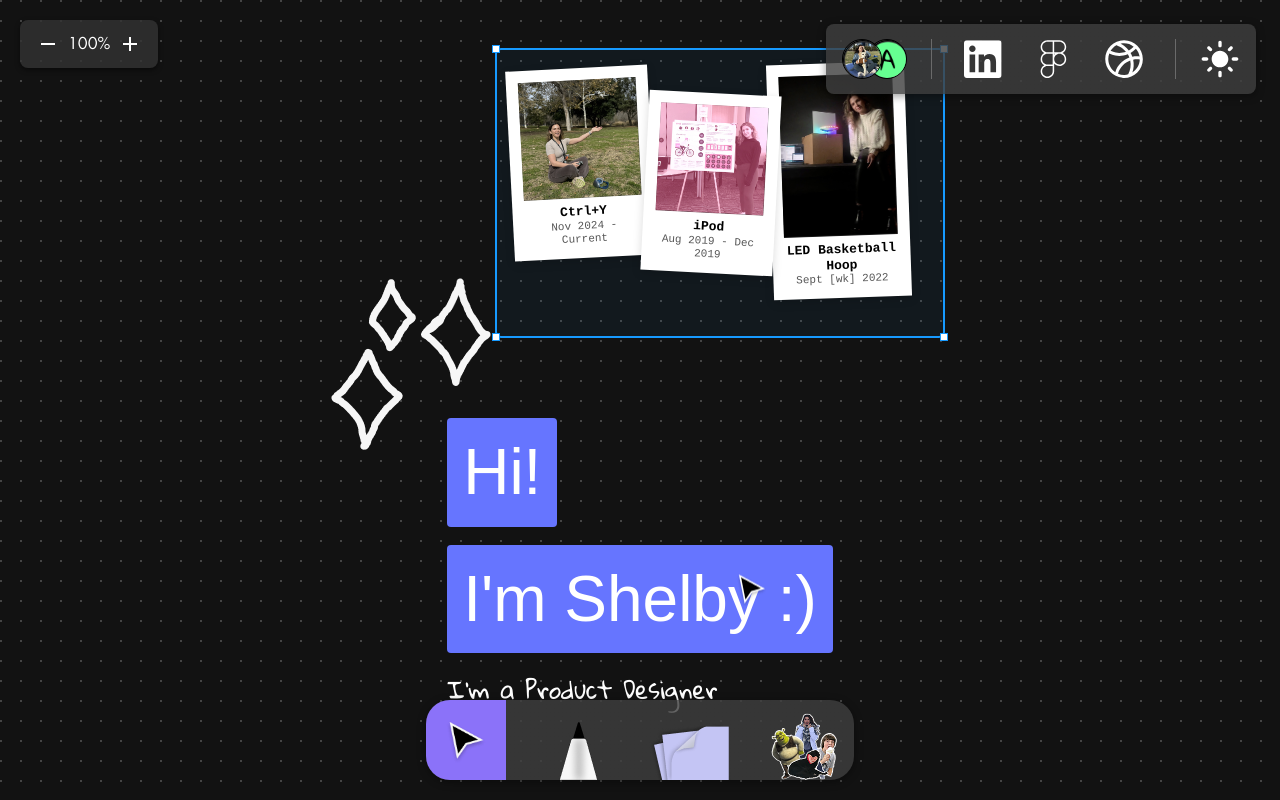
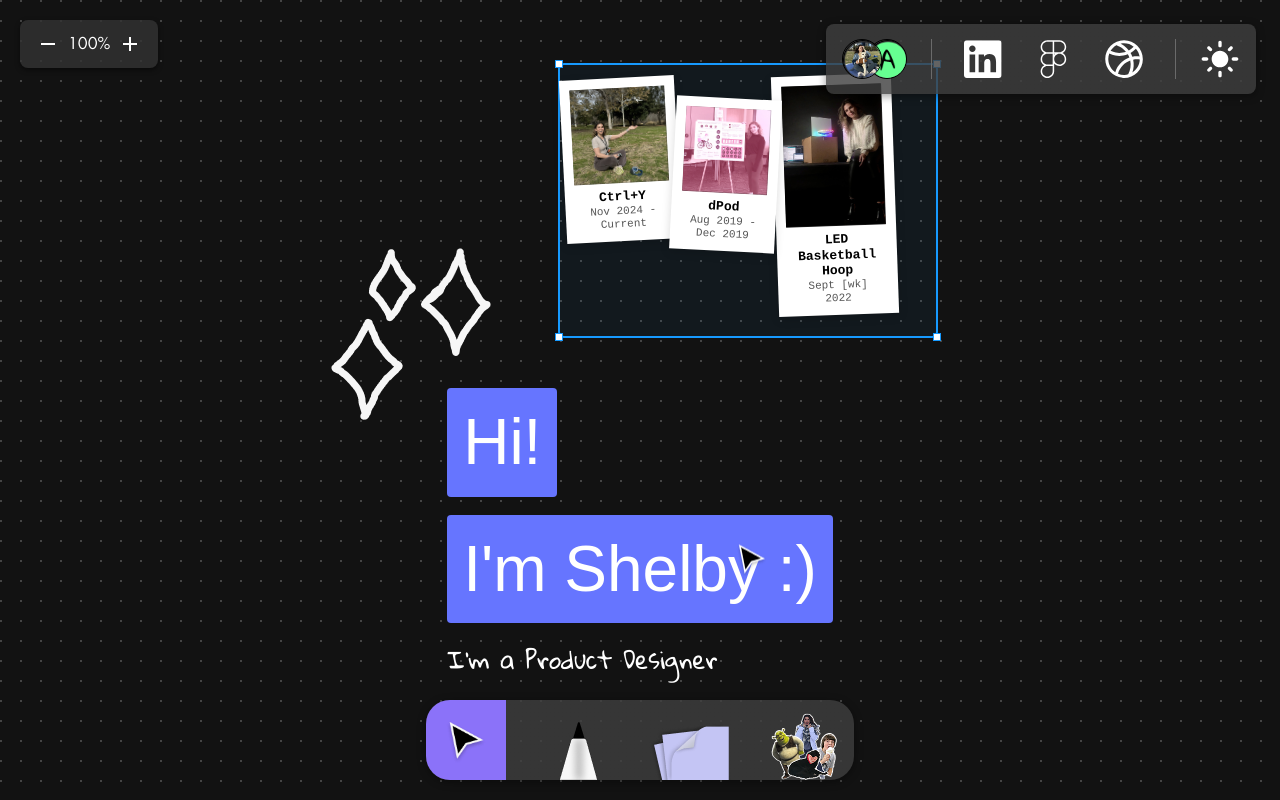
Before and after one commit to Patrick-Sherlund/shelby-reilly-portfolio, a React (Create React App) app: page / in a window 1280 px wide. Built offline with nearby package versions, Linux system fonts and the light colour scheme.

Commit message:
Zoom working

```diff
--- a/src/App.tsx
+++ b/src/App.tsx
@@ -18,6 +18,8 @@ import {useWandEmojis, WAND_LIFETIME, WAND_TRAVEL_DISTANCE} from './hooks/useWan
 import { useEmojiTool } from './hooks/useEmojiTool'
 import FloatingTopNav from "./components/FloatingTopNav/FloatingTopNav";
 import ZoomControls from './components/ZoomControls/ZoomControls'
+import { ZoomPanContext } from './context/ZoomPanContext'
+import { useDisableBrowserZoom } from './hooks/useDisableBrowserZoom'
 
 const AppContainer = styled(Box)(({ theme }) => ({
     width: '100vw',
@@ -125,8 +127,20 @@ export default function App() {
         }
     }, [])
 
+    // Invoke custom hook to disable native browser zoom
+    useDisableBrowserZoom()
 
     return (
+        <ZoomPanContext.Provider value={{
+            stageRef,
+            stageScale,
+            setStageScale,
+            stagePos,
+            setStagePos,
+            clampStagePosition,
+            zoomIn,
+            zoomOut
+        }}>
         <AppContainer>
             <FloatingTopNav />
             <ZoomControls
@@ -232,5 +246,6 @@ export default function App() {
                 <ProjectsPage />
             </PageWrapper>
         </AppContainer>
+        </ZoomPanContext.Provider>
     )
 }
--- a/src/components/Polaroid/Polaroid.tsx
+++ b/src/components/Polaroid/Polaroid.tsx
@@ -26,7 +26,7 @@ const PolaroidWrapper = styled('div')<{
   zIndex,
   transform: `rotate(${rotationDeg}deg)`,
   backgroundColor: '#ffffff',
-  padding: '12px 12px 12px 12px',
+  padding: '10px 10px 10px 10px',
   boxShadow: '0 3px 10px rgba(0, 0, 0, 0.15)',
   display: 'inline-block',
   transition: 'transform 0.3s ease-in-out, box-shadow 0.3s ease-in-out',
@@ -51,6 +51,8 @@ const PolaroidCaption = styled('div')(() => ({
   fontSize: '14px',
   lineHeight: '1.2',
   fontFamily: '"Courier New", monospace',
+  whiteSpace: 'normal',
+  padding: '0 5px',
 }));
 
 const PolaroidTitle = styled('div')(() => ({
@@ -58,11 +60,13 @@ const PolaroidTitle = styled('div')(() => ({
   color: '#000',
   marginBottom: '0px',
   fontSize: '13px',
+  whiteSpace: 'normal',
 }));
 
 const PolaroidDate = styled('div')(() => ({
   fontSize: '11px',
   color: '#555',
+  whiteSpace: 'normal',
 }));
 
 export default function Polaroid({
--- a/src/components/Polaroid/PolaroidCollection.tsx
+++ b/src/components/Polaroid/PolaroidCollection.tsx
@@ -1,14 +1,20 @@
 import React from 'react';
 import { styled } from '@mui/material/styles';
 import Polaroid from './Polaroid';
+import { useZoomPanContext } from '../../context/ZoomPanContext';
 
+// Set a fixed height that accommodates all polaroids with wrapped text
 const CollectionContainer = styled('div')(() => ({
   position: 'relative',
-  width: '450px',
-  height: '290px',
-  marginTop: '15px',
+  width: '380px',
+  height: '275px', // Adjusted for the more compact polaroids
+  marginTop: '0',
+  marginLeft: '15px',
+  // Allow wheel events but still remain clickable
+  pointerEvents: 'auto',
 }));
 
+// Simple selection box that exactly matches the container bounds
 const SelectionBox = styled('div')(() => ({
   position: 'absolute',
   top: '0px',
@@ -19,7 +25,6 @@ const SelectionBox = styled('div')(() => ({
   borderRadius: '6px',
   backgroundColor: 'rgba(23, 154, 255, 0.05)',
   zIndex: 0,
-  pointerEvents: 'none', // Allow clicking through to polaroids
 }));
 
 // Dots at the corners of the selection box
@@ -43,9 +48,66 @@ const SelectionDot = styled('div')<{ position: string }>(({ position }) => {
   };
 });
 
+// Utility to clamp scale within [1,3] – replicates logic from useZoomPan
+const clampScale = (s: number) => {
+  if (s < 1) return 1;
+  if (s > 3) return 3;
+  return s;
+};
+
 export default function PolaroidCollection() {
+  const {
+    stageRef,
+    stageScale,
+    setStageScale,
+    stagePos,
+    setStagePos,
+    clampStagePosition,
+  } = useZoomPanContext();
+
+  const handleWheel = (e: React.WheelEvent<HTMLDivElement>) => {
+    // Prevent default scrolling behaviour
+    e.preventDefault();
+
+    const deltaY = e.deltaY;
+
+    // When Ctrl/Cmd is pressed treat as zoom, otherwise vertical scroll (pan)
+    if (e.ctrlKey || e.metaKey) {
+      if (!stageRef.current) return;
+
+      const oldScale = stageScale;
+      const newScale = clampScale(oldScale - deltaY * 0.01);
+
+      if (newScale === oldScale) return;
+
+      const pointerPosition = { x: e.clientX, y: e.clientY };
+      const stage = stageRef.current;
+
+      const mousePointTo = {
+        x: (pointerPosition.x - stage.x()) / oldScale,
+        y: (pointerPosition.y - stage.y()) / oldScale,
+      };
+
+      const newPos = {
+        x: pointerPosition.x - mousePointTo.x * newScale,
+        y: pointerPosition.y - mousePointTo.y * newScale,
+      };
+
+      newPos.y = clampStagePosition(newPos.y);
+
+      setStageScale(newScale);
+      setStagePos(newPos);
+    } else {
+      // Vertical pan
+      setStagePos(prev => {
+        const newY = clampStagePosition(prev.y - deltaY);
+        return { x: prev.x, y: newY };
+      });
+    }
+  };
+
   return (
-    <CollectionContainer>
+    <CollectionContainer onWheel={handleWheel}>
       {/* Selection box with corner dots */}
       <SelectionBox>
         <SelectionDot position="top-left" />
@@ -60,24 +122,23 @@ export default function PolaroidCollection() {
         alt="Ctrl+Y"
         title="Ctrl+Y"
         date="Nov 2024 - Current"
-        width={142}
+        width={115}
         rotationDeg={-3}
         zIndex={2}
-        top="20px"
-        left="15px"
+        top="15px"
+        left="5px" // Adjusted slightly left
       />
 
-      {/* iPod Polaroid */}
       <Polaroid
         src={`${process.env.PUBLIC_URL}/images/polaroid/dpod.png`}
-        alt="iPod"
-        title="iPod"
+        alt="dPod"
+        title="dPod"
         date="Aug 2019 - Dec 2019"
-        width={132}
+        width={105}
         rotationDeg={3}
         zIndex={3}
-        top="45px"
-        left="150px"
+        top="35px"
+        left="115px" // Adjusted position
       />
 
       {/* LED Basketball Hoop Polaroid */}
@@ -86,11 +147,11 @@ export default function PolaroidCollection() {
         alt="LED Basketball Hoop"
         title="LED Basketball Hoop"
         date="Sept [wk] 2022"
-        width={138}
+        width={120} // Slightly smaller
         rotationDeg={-2}
         zIndex={1}
-        top="15px"
-        left="275px"
+        top="12px"
+        left="217px" // Adjusted horizontal position
       />
     </CollectionContainer>
   );
--- /dev/null
+++ b/src/context/ZoomPanContext.tsx
@@ -0,0 +1,26 @@
+import React, { createContext, useContext } from 'react'
+import Konva from 'konva'
+
+export interface ZoomPanContextValue {
+    stageRef: React.RefObject<Konva.Stage>
+    stageScale: number
+    setStageScale: React.Dispatch<React.SetStateAction<number>>
+    stagePos: { x: number; y: number }
+    setStagePos: React.Dispatch<React.SetStateAction<{ x: number; y: number }>>
+    clampStagePosition: (y: number) => number
+    zoomIn: (stageRef: React.RefObject<Konva.Stage>) => void
+    zoomOut: (stageRef: React.RefObject<Konva.Stage>) => void
+}
+
+// Provide an undefined default – consumers must sit under a provider
+export const ZoomPanContext = createContext<ZoomPanContextValue | undefined>(
+    undefined
+)
+
+export function useZoomPanContext(): ZoomPanContextValue {
+    const ctx = useContext(ZoomPanContext)
+    if (!ctx) {
+        throw new Error('useZoomPanContext must be used within a ZoomPanContext provider')
+    }
+    return ctx
+}
--- /dev/null
+++ b/src/hooks/useDisableBrowserZoom.ts
@@ -0,0 +1,38 @@
+import { useEffect } from 'react'
+
+/**
+ * Hook that disables the browser's native zoom shortcuts (Ctrl/Cmd + Wheel and Ctrl/Cmd + +/-/0).
+ * This is useful when the application implements its own custom zoom behaviour and wants to
+ * ensure the browser does not interfere.
+ */
+export function useDisableBrowserZoom() {
+  useEffect(() => {
+    const wheelHandler = (e: WheelEvent) => {
+      // When the user is holding Ctrl (Windows/Linux) or Cmd (macOS), the browser interprets the
+      // wheel gesture as a page-zoom command. Preventing the default behaviour disables that.
+      if (e.ctrlKey || e.metaKey) {
+        e.preventDefault()
+      }
+    }
+
+    const keydownHandler = (e: KeyboardEvent) => {
+      // Ctrl/Cmd + '+', '-', or '0' triggers browser zoom reset/in-/out. Block those too.
+      if (e.ctrlKey || e.metaKey) {
+        const zoomKeys = ['=', '+', '-', '0']
+        if (zoomKeys.includes(e.key)) {
+          e.preventDefault()
+        }
+      }
+    }
+
+    // Add listeners. For the wheel event we must set passive: false so that
+    // preventDefault() is honoured.
+    window.addEventListener('wheel', wheelHandler, { passive: false })
+    window.addEventListener('keydown', keydownHandler)
+
+    return () => {
+      window.removeEventListener('wheel', wheelHandler)
+      window.removeEventListener('keydown', keydownHandler)
+    }
+  }, [])
+}
--- a/src/hooks/useZoomPan.ts
+++ b/src/hooks/useZoomPan.ts
@@ -6,7 +6,7 @@ export function useZoomPan() {
     const [stagePos, setStagePos] = useState({ x: 0, y: 0 })
 
     const clampScale = useCallback((s: number) => {
-        if (s < 0.2) return 0.2
+        if (s < 1) return 1
         if (s > 3) return 3
         return s
     }, [])
--- a/src/pages/IntroductionPage/IntroductionPage.styles.ts
+++ b/src/pages/IntroductionPage/IntroductionPage.styles.ts
@@ -17,8 +17,8 @@ export const MainWrapper = styled('div')(() => ({
   Then we shift it 80px to the right from center with transform.
 */
 export const PolaroidContainer = styled('div')(() => ({
-    margin: '-60px 0 80px 0',     // extra top/bottom space
-    transform: 'translateX(80px)', // shift 80px to the right of center
+    margin: '-60px 0 50px 0',     // reduced bottom margin from 80px to 50px (~15% reduction)
+    transform: 'translateX(100px)', // shift 100px to the right of center
     pointerEvents: 'auto',        // Make sure polaroids are clickable
 }))
 
```
